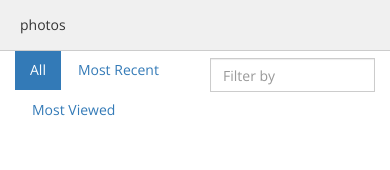
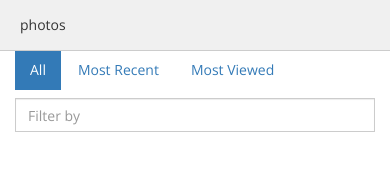
Before and after one commit to k2lh/photos, a website: page app/index.html at #/home in a window 390 px wide. Drawn offline with nearby package versions, Linux system fonts and the light colour scheme; some packages are replaced by stand-ins of ours; no server answers; a script that the page names is missing.

Commit message:
responsive check

```diff
--- a/app/home/home.html
+++ b/app/home/home.html
@@ -1,14 +1,14 @@
 <div class="container-fluid" ng-controller="homeController">
 
     <div class="row">
-        <div class="col-md-6 col-sm-6 col-xs-6">
+        <div class="col-md-6 col-sm-6 col-xs-12">
             <ul class="nav nav-pills">
               <li role="presentation" class="active"><a href="" ng-click="order('title')">All</a></li>
               <li role="presentation"><a href="" ng-click="order('date')">Most Recent</a></li>
               <li role="presentation"><a href="" ng-click="order('view')">Most Viewed</a></li>
             </ul>
         </div>
-        <div class="col-md-6 col-sm-6 col-xs-6">
+        <div class="col-md-6 col-sm-6 col-xs-12">
             <form class="form-horizontal">
                 <input ng-model="query" class="form-control" type="text" placeholder="Filter by">
             </form>
```
